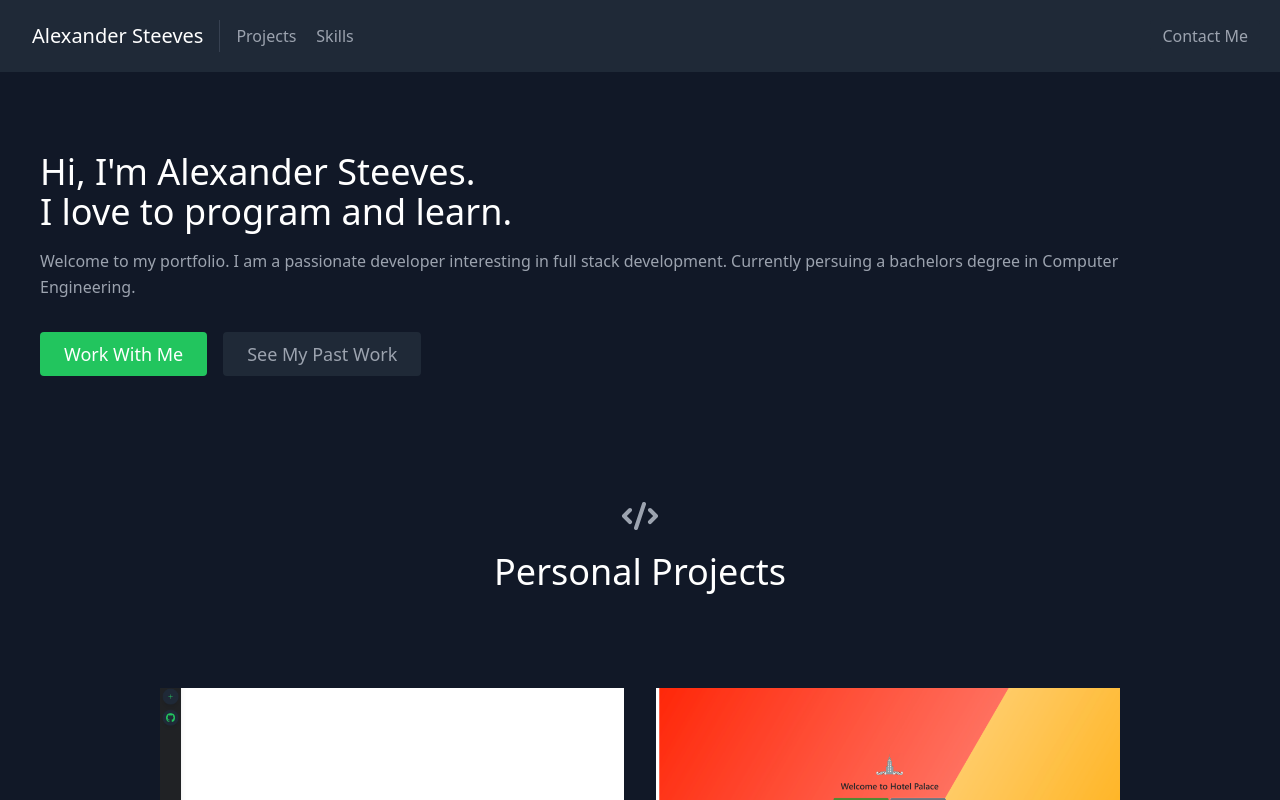
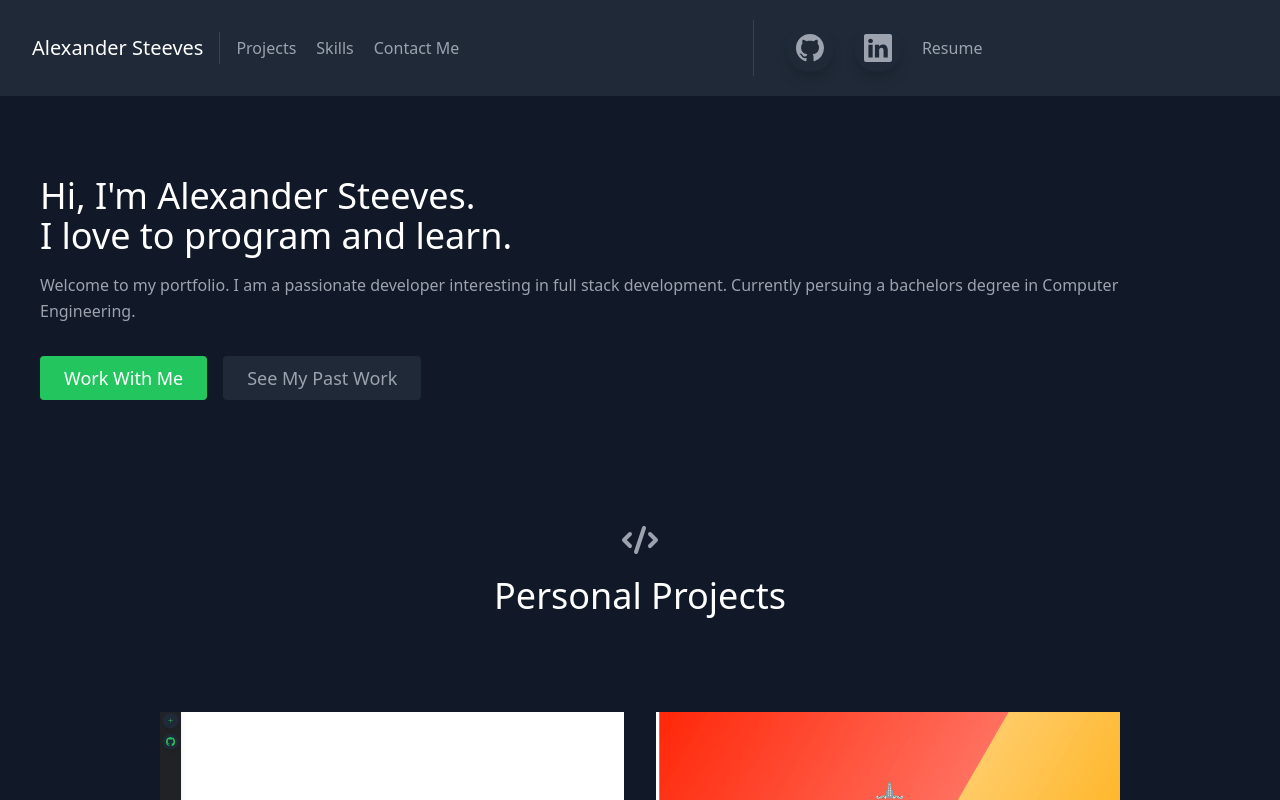
Before and after one commit to AlexSteeves/AlexSteevesPortfolio, a React (Create React App) app: page / in a window 1280 px wide. Shown: the top 800 px of the page. Built offline with nearby package versions, Linux system fonts and the light colour scheme.

Commit message:
Added faded nav buttons

```diff
--- a/package.json
+++ b/package.json
@@ -10,6 +10,7 @@
     "heroicons": "^2.0.18",
     "react": "^18.2.0",
     "react-dom": "^18.2.0",
+    "react-icons": "^4.10.1",
     "react-scripts": "5.0.1",
     "tailwindcss": "^3.3.3",
     "web-vitals": "^2.1.4"
--- a/src/Components/Navbar.js
+++ b/src/Components/Navbar.js
@@ -1,4 +1,4 @@
-
+import { BsLinkedin, BsGithub } from "react-icons/bs";
 import React from "react";
 
 export default function Navbar() {
@@ -10,23 +10,37 @@ export default function Navbar() {
             Alexander Steeves
           </a>
         </a>
-        <nav className="md:mr-auto md:ml-4 md:py-1 md:pl-4 md:border-l md:border-gray-700	flex flex-wrap items-center text-base justify-center">
-          <a href="#projects" className="mr-5 hover:text-white">
+        <nav className="md:mr-auto md:ml-4 md:py-1 md:pl-4 md:border-l md:border-gray-700	flex flex-wrap items-center text-base justify-center ">
+          <a href="#projects" className="mr-5 nav-text">
             Projects
           </a>
-          <a href="#skills" className="mr-5 hover:text-white">
+          <a href="#skills" className="mr-5 nav-text">
             Skills
           </a>
+          <a href="#contact" className="mr-5 nav-text">
+            Contact Me
+          </a>
+        </nav>
 
+        <nav className="md:mr-auto md:ml-4 md:py-1 md:pl-8 md:border-l md:border-gray-700	flex flex-wrap items-center text-base justify-center">
+          <a href="https://github.com/AlexSteeves" className="mr-5">
+            <SideBarIcon icon={<BsGithub size="28" />} />
+          </a>
+
+          <a href="https://www.linkedin.com/feed/" className="mr-5 ">
+            <SideBarIcon icon={<BsLinkedin size="28" />} />
+          </a>
+
+          <a
+            href="./AlexanderSteevesResume.pdf"
+            className="mr-5 nav-text"
+          >
+            <h>Resume</h>
+          </a>
         </nav>
-        <a
-          href="#contact"
-          className="inline-flex items-center bg-gray-800 border-0 py-1 px-3 focus:outline-none hover:bg-gray-700 rounded text-base mt-4 md:mt-0"
-        >
-          Contact Me
-
-        </a>
       </div>
     </header>
   );
 }
+
+const SideBarIcon = ({ icon }) => <div className="sidebar-icon">{icon}</div>;
--- a/src/index.css
+++ b/src/index.css
@@ -1,3 +1,25 @@
 @tailwind base;
 @tailwind components;
 @tailwind utilities;
+
+
+
+@layer components {
+
+    .sidebar-icon {
+      @apply relative flex items-center justify-center
+              h-12 w-12  mx-auto shadow-lg
+              bg-gray-800
+                hover:text-white
+              rounded-3xl hover:rounded-xl
+              transition-all duration-500 ease-linear
+              cursor-pointer;
+    }
+
+    .nav-text {
+        @apply hover:text-white rounded-3xl hover:rounded-xl transition-all duration-500 ease-linear cursor-pointer
+    }
+
+
+
+  }
```
Also changed, not shown: 2 other files (tests, documents, lock files or other folders).
